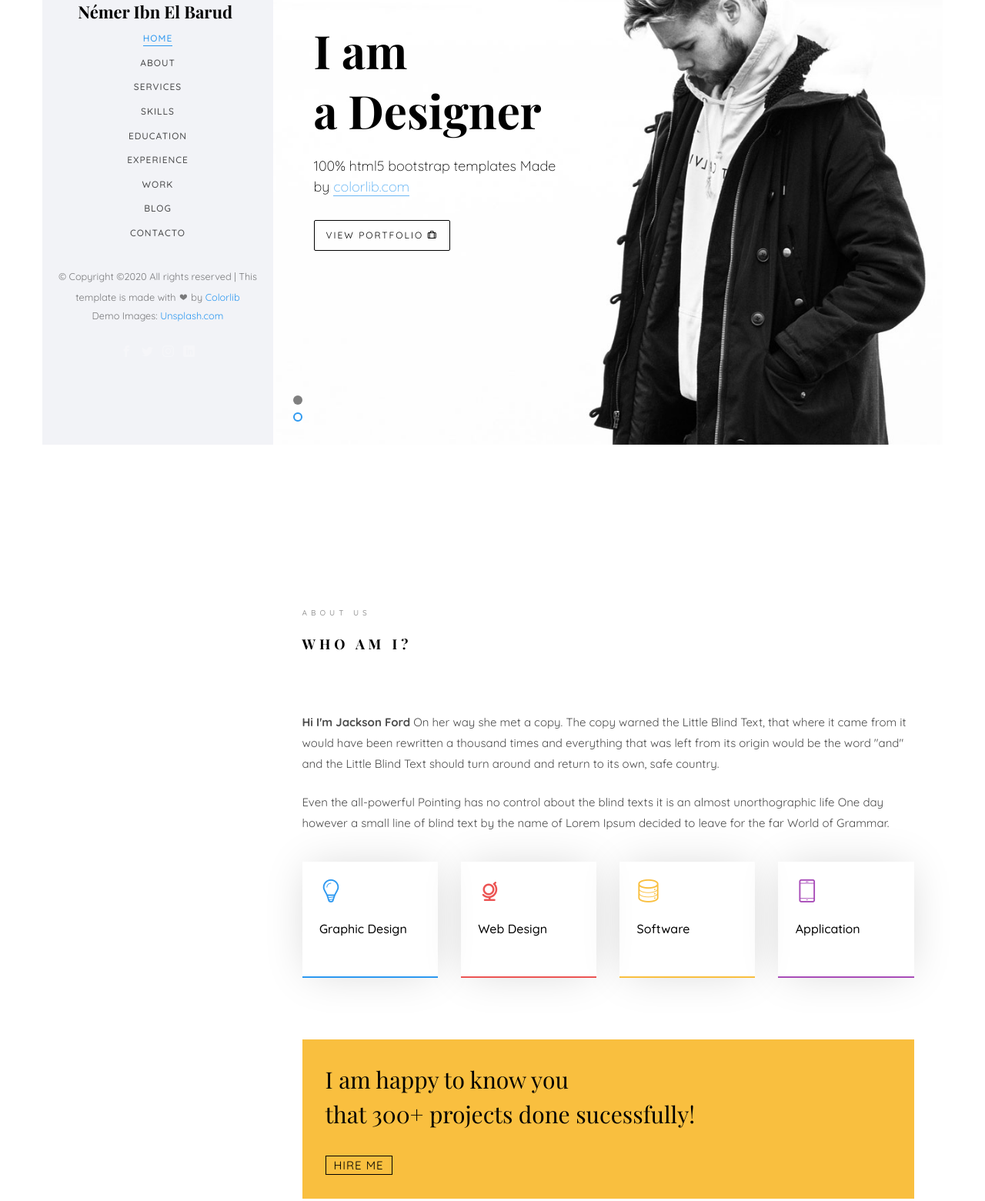
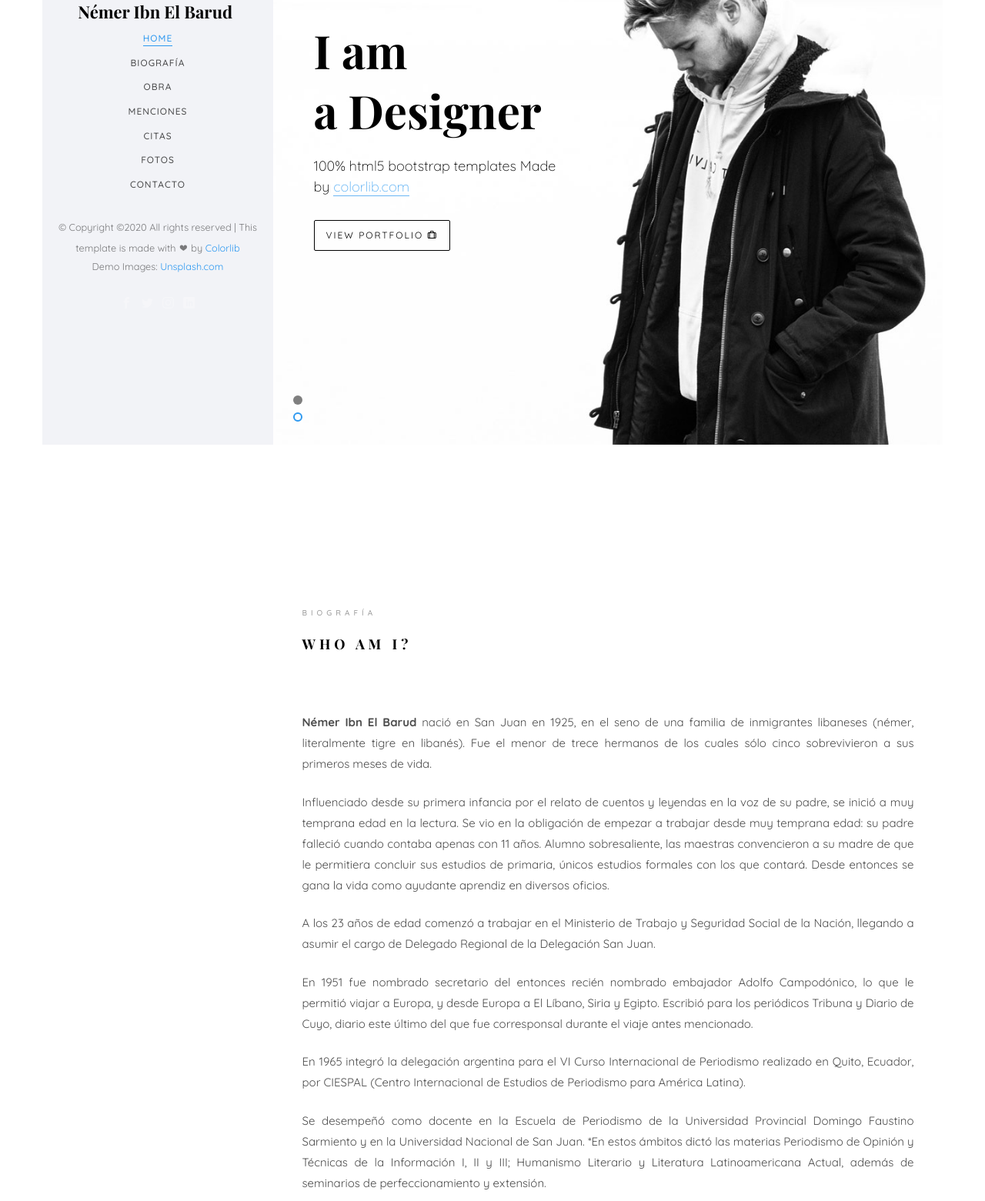
Before and after one commit to lolitalolit/nemerito, a plain HTML site: page index.html in a window 1280 px wide. Shown: the part 222-1783 px from the top of the page at 77% size. Drawn offline with nearby package versions, Linux system fonts and the light colour scheme; files whose address does not match are found by name; a web font is replaced by a local one.

Commit message:
agregué biografía provisoria

```diff
--- a/index.html
+++ b/index.html
@@ -64,13 +64,13 @@
 				<div id="navbar" class="collapse">
 					<ul>
 						<li class="active"><a href="#" data-nav-section="home">Home</a></li>
-						<li><a href="#" data-nav-section="about">About</a></li>
-						<li><a href="#" data-nav-section="services">Services</a></li>
-						<li><a href="#" data-nav-section="skills">Skills</a></li>
-						<li><a href="#" data-nav-section="education">Education</a></li>
-						<li><a href="#" data-nav-section="experience">Experience</a></li>
-						<li><a href="#" data-nav-section="work">Work</a></li>
-						<li><a href="#" data-nav-section="blog">Blog</a></li>
+						<li><a href="#" data-nav-section="about">Biografía</a></li>
+						<li><a href="#" data-nav-section="services">Obra</a></li>
+						<li><a href="#" data-nav-section="skills">Menciones</a></li>
+						<li><a href="#" data-nav-section="education">Citas</a></li>
+						<li><a href="#" data-nav-section="experience">Fotos</a></li>
+						<!-- <li><a href="#" data-nav-section="work">Work</a></li> -->
+						<!-- <li><a href="#" data-nav-section="blog">Blog</a></li> -->
 						<li><a href="#" data-nav-section="contact">Contacto</a></li>
 					</ul>
 				</div>
@@ -137,10 +137,23 @@ Copyright &copy;<script>document.write(new Date().getFullYear());</script> All r
 							<div class="row row-bottom-padded-sm animate-box" data-animate-effect="fadeInLeft">
 								<div class="col-md-12">
 									<div class="about-desc">
-										<span class="heading-meta">About Us</span>
+										<span class="heading-meta">Biografía</span>
 										<h2 class="colorlib-heading">Who Am I?</h2>
-										<p><strong>Hi I'm Jackson Ford</strong> On her way she met a copy. The copy warned the Little Blind Text, that where it came from it would have been rewritten a thousand times and everything that was left from its origin would be the word "and" and the Little Blind Text should turn around and return to its own, safe country.</p>
-										<p>Even the all-powerful Pointing has no control about the blind texts it is an almost unorthographic life One day however a small line of blind text by the name of Lorem Ipsum decided to leave for the far World of Grammar.</p>
+										<div class="text-justify">
+										<p><strong>Némer Ibn El Barud</strong> nació en San Juan en 1925, en el seno de una familia de inmigrantes libaneses (némer, literalmente tigre en libanés). Fue el menor de trece hermanos de los cuales sólo cinco sobrevivieron a sus primeros meses de vida.</p>
+										<p>Influenciado desde su primera infancia por el relato de cuentos y leyendas en la voz de su padre, se inició a muy temprana edad en la lectura.
+											Se vio en la obligación de empezar a trabajar desde muy temprana edad: su padre falleció cuando contaba apenas con 11 años. Alumno sobresaliente, las maestras convencieron a su madre de que le permitiera concluir sus estudios de primaria, únicos estudios formales con los que contará. Desde entonces se gana la vida como ayudante aprendiz en diversos oficios.
+										</p>
+										<p>A los 23 años de edad comenzó a trabajar en el Ministerio de Trabajo y Seguridad Social de la Nación, llegando a asumir el cargo de Delegado Regional de la Delegación San Juan.</p>
+										<p>En 1951 fue nombrado secretario del entonces recién nombrado embajador Adolfo Campodónico, lo que le permitió viajar a Europa, y desde Europa a El Líbano, Siria y Egipto.
+											Escribió para los periódicos Tribuna y Diario de Cuyo, diario este último del que fue corresponsal durante el viaje antes mencionado.</p>
+										<p>En 1965 integró la delegación argentina para el VI Curso Internacional de Periodismo realizado en Quito, Ecuador, por CIESPAL (Centro Internacional de Estudios de Periodismo para América Latina).</p>
+										<p>Se desempeñó como docente en la Escuela de Periodismo de la Universidad Provincial Domingo Faustino Sarmiento y en la Universidad Nacional de San Juan. *En estos ámbitos dictó las materias Periodismo de Opinión y Técnicas de la Información I, II y III; Humanismo Literario y Literatura Latinoamericana Actual, además de seminarios de perfeccionamiento y extensión.</p>
+										<p>Trabajó además como periodista profesional con título internacional expedido por la UNESCO, en la Universidad Central de Ecuador y el CIESPAL; y también como asesor político y cultural en la Legación argentina en Siria y Jordania. También ejerció el periodismo en el Diario de Cuyo y en el año 1971 fue nombrado Secretario General de la gobernación.</p>
+										<p>Némer Barud obtuvo diversos premios y distinciones como el Premio Provincial de Poesía “Canto a San Juan” y “Canto al vino”; el Premio Nacional de Teatro María Guerrero con la obra “Deolinda Correa”; el Premio Teatro Leído de la municipalidad de Buenos Aires; y con su novela “Buenos días, Monseñor” resultó finalista del Premio Internacional de Novela Centenario Pío Baroja-Editorial Alfaguara, Madrid. También obtuvo reiteradas menciones del Premio Ugarit-Club Sirio Libanés de Buenos Aires en poesía, y brindó memorables conferencias en la Feria Internacional del Libro, en el Auditorio Jorge Luis Borges de la Biblioteca Nacional y en la Facultad de Filosofía, Humanidades y Artes de la UNSJ.*</p>
+										<p>En 1971 fue nombrado Secretario General de la gobernación
+											Residió en la ciudad de Buenos Aires durante 30 años, hasta su muerte el 17 de octubre de 2010.Sus restos se encuentran inhumados en el Cementerio Sierras Azules de la Ciudad de Zonda en la provincia de San Juan.</p>
+										</div>
 									</div>
 								</div>
 							</div>
```
